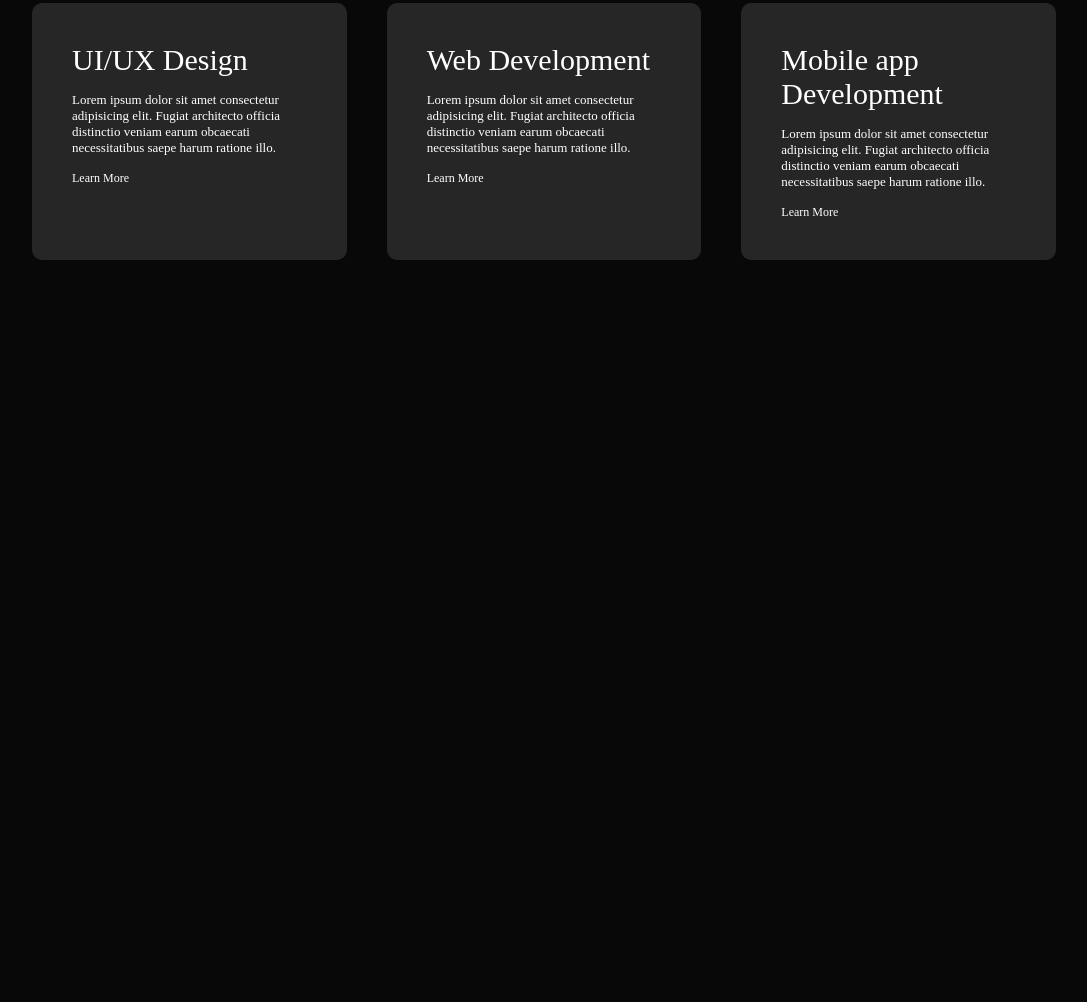
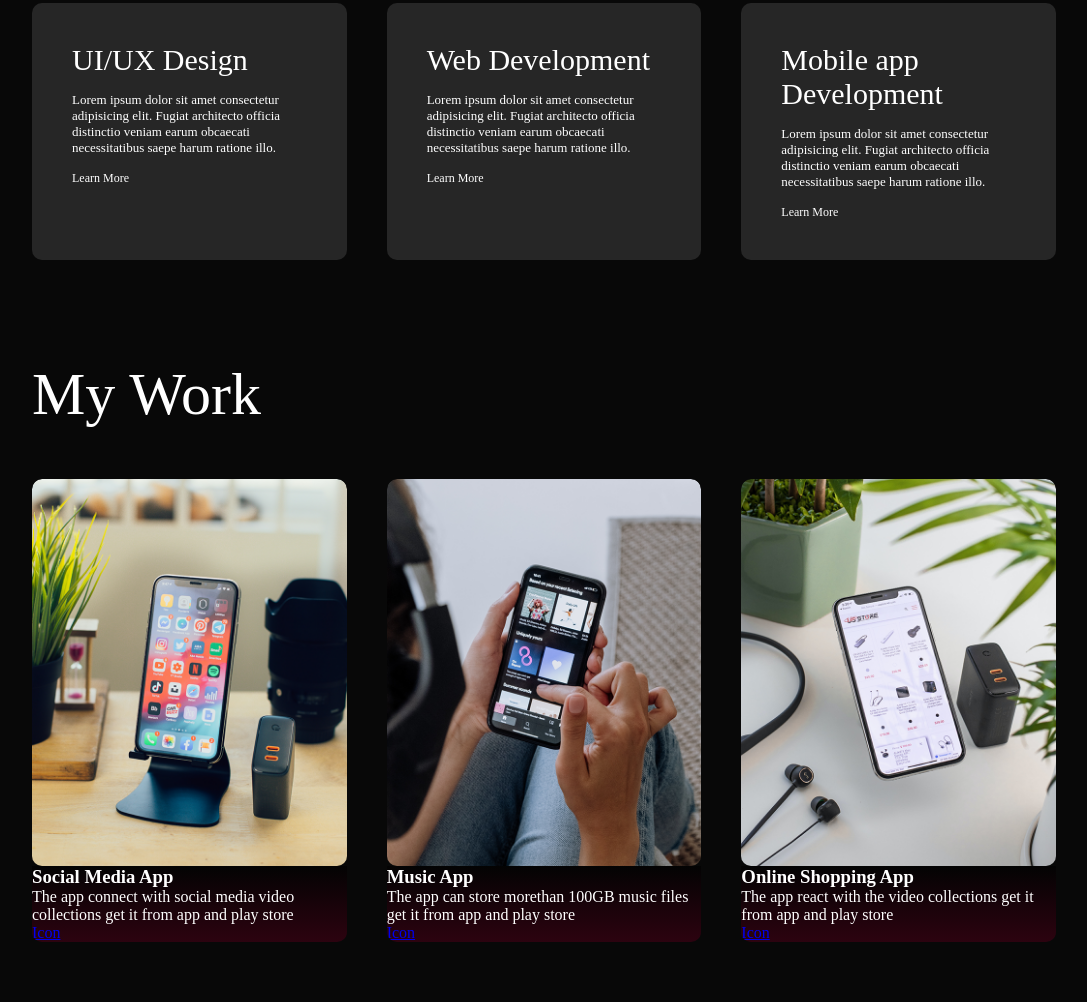
Before and after one commit to zerihune/Portfolio-CSS-JS, a plain HTML site: page index.html in a window 1280 px wide. Shown: the part 1606-2608 px from the top of the page, without its empty margins (96-1183 px from the left). Before the commit the page ends 1906 px from the top, so only its background shows below. Drawn offline with Linux system fonts and the light colour scheme.

Commit message:
portfolio section

```diff
--- a/index.html
+++ b/index.html
@@ -24,7 +24,7 @@
                 </ul>
             </nav>
             <div class="header_text">
-                <p>UI/UX Designer && Frontend Deeloper</p>
+                <p>UI/UX Designer && Frontend Developer</p>
                 <h1>Hey I'm <span class="text_purple">Zerihun</span> <br>from Ethiopia</h1>
             </div>
         </div>
@@ -83,25 +83,64 @@
                     <h1>UI/UX Design</h1>
                     <p>Lorem ipsum dolor sit amet consectetur adipisicing elit.
                         Fugiat architecto officia distinctio veniam earum obcaecati
-                         necessitatibus saepe harum ratione illo.</p>
+                        necessitatibus saepe harum ratione illo.</p>
                     <a href="#">Learn More</a>
                 </div>
                 <div class="service_list_box">
                     <h1>Web Development</h1>
                     <p>Lorem ipsum dolor sit amet consectetur adipisicing elit.
                         Fugiat architecto officia distinctio veniam earum obcaecati
-                         necessitatibus saepe harum ratione illo.</p>
+                        necessitatibus saepe harum ratione illo.</p>
                     <a href="#">Learn More</a>
                 </div>
                 <div class="service_list_box">
                     <h1>Mobile app Development</h1>
                     <p>Lorem ipsum dolor sit amet consectetur adipisicing elit.
                         Fugiat architecto officia distinctio veniam earum obcaecati
-                         necessitatibus saepe harum ratione illo.</p>
+                        necessitatibus saepe harum ratione illo.</p>
                     <a href="#">Learn More</a>
                 </div>
             </div>
         </div>
+    </div>
+    <!-- PORTFOLIO -->
+    <div id="portfolio">
+        <div class="container">
+            <h1 class="sub_title">My Work</h1>
+            <div class="work_list">
+                <div class="work">
+                    <img src="./assets/images/work-1.png" alt="">
+                    <div class="layer">
+                        <h3>Social Media App</h3>
+                        <p>The app connect with social media video collections
+                            get it from app and play store
+                        </p>
+                        <a href="#">Icon</a>
+                    </div>
+                </div>
+                <div class="work">
+                    <img src="./assets/images/work-2.png" alt="">
+                    <div class="layer">
+                        <h3>Music App</h3>
+                        <p>The app can  store morethan 100GB music files
+                            get it from app and play store
+                        </p>
+                        <a href="#">Icon</a>
+                    </div>
+                </div>
+                <div class="work">
+                    <img src="./assets/images/work-3.png" alt="">
+                    <div class="layer">
+                        <h3>Online Shopping App</h3>
+                        <p>The app react with the video collections
+                            get it from app and play store
+                        </p>
+                        <a href="#">Icon</a>
+                    </div>
+                </div>
+            </div>
+        </div>
+    </div>
     </div>
     <script>
         var tablinks = document.getElementsByClassName("tab_links");
--- a/style.css
+++ b/style.css
@@ -191,3 +191,29 @@ nav ul li a:hover::after {
     background-color: #ff004f;
     transform: translateY(-10px);
 }
+
+/* PORTFOLIO */
+#portfolio{
+    padding: 50px 0;
+}
+.work_list{
+    display: grid;
+    grid-template-columns:repeat(auto-fit,minmax(250px,1fr));
+    grid-gap: 40px;
+    margin-top: 50px;
+}
+.work{
+ border-radius: 10px;
+ position:relative;
+ overflow: hidden;
+}
+.work img{
+    width: 100%;
+    border-radius: 10px;
+    display:block;
+}
+.layer{
+    width: 100%;
+    height: 100%;
+    background: linear-gradient(rgba(0,0,0,0.6),#ff004f);
+}
```
